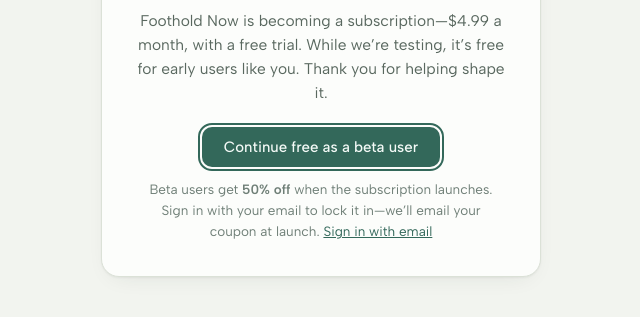
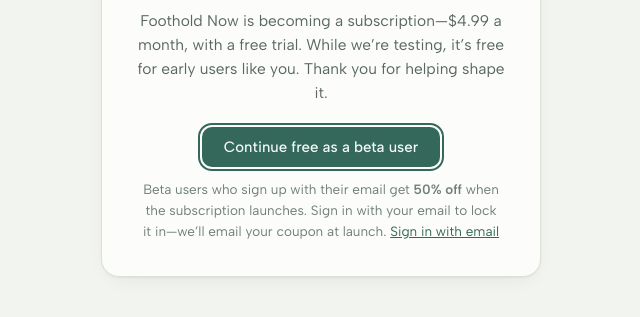
Before and after one commit to grhs24/Blue24, a plain HTML site: page index.html in a window 1280 px wide. Shown: the part 323-640 px from the top of the page, without its empty margins (319-959 px from the left). Drawn offline with Linux system fonts and the light colour scheme.

Commit message:
Update beta user message for clarity

```diff
--- a/index.html
+++ b/index.html
@@ -2235,7 +2235,7 @@
         '<h1>Free while we’re in beta.</h1>' +
         '<p class="quiet">Foothold Now is becoming a subscription—$4.99 a month, with a free trial. While we’re testing, it’s free for early users like you. Thank you for helping shape it.</p>' +
         '<div class="gate-actions"><button class="btn primary" data-gate="beta">Continue free as a beta user</button></div>' +
-        '<p class="quieter small">Beta users get <b>50% off</b> when the subscription launches. Sign in with your email to lock it in—we’ll email your coupon at launch. <button class="linklike" data-gate="signin">Sign in with email</button></p>'
+        '<p class="quieter small">Beta users who sign up with their email get <b>50% off</b> when the subscription launches. Sign in with your email to lock it in—we’ll email your coupon at launch. <button class="linklike" data-gate="signin">Sign in with email</button></p>'
       : '<div class="gate-brand">' + logo + '<span class="gate-name">Foothold Now</span></div>' +
         '<h1>Practice the hard things.</h1>' +
         '<p class="quiet">Foothold Now is $4.99 a month, with a free trial. Start your trial to build your ladders and keep them in sync across your devices.</p>' +
```
